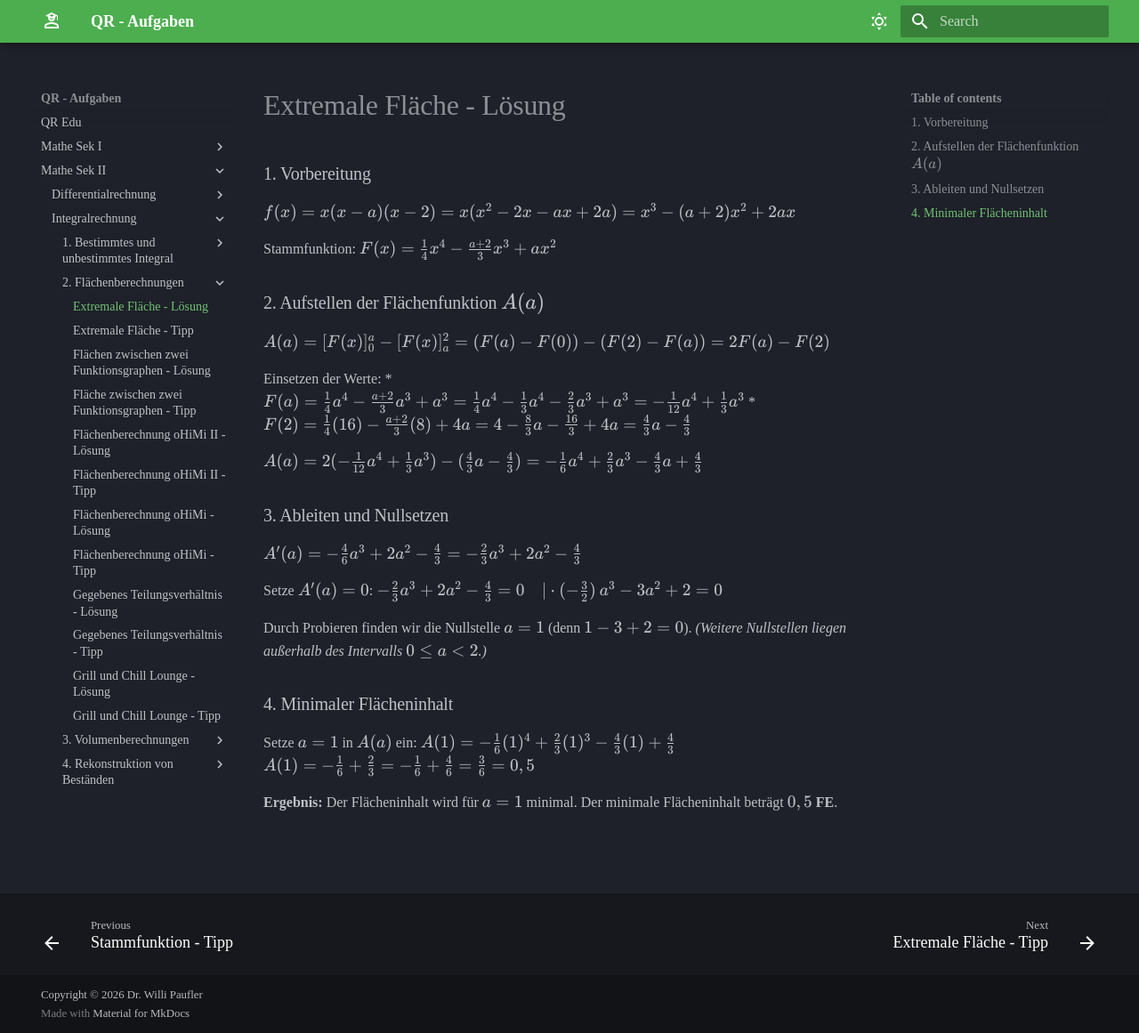
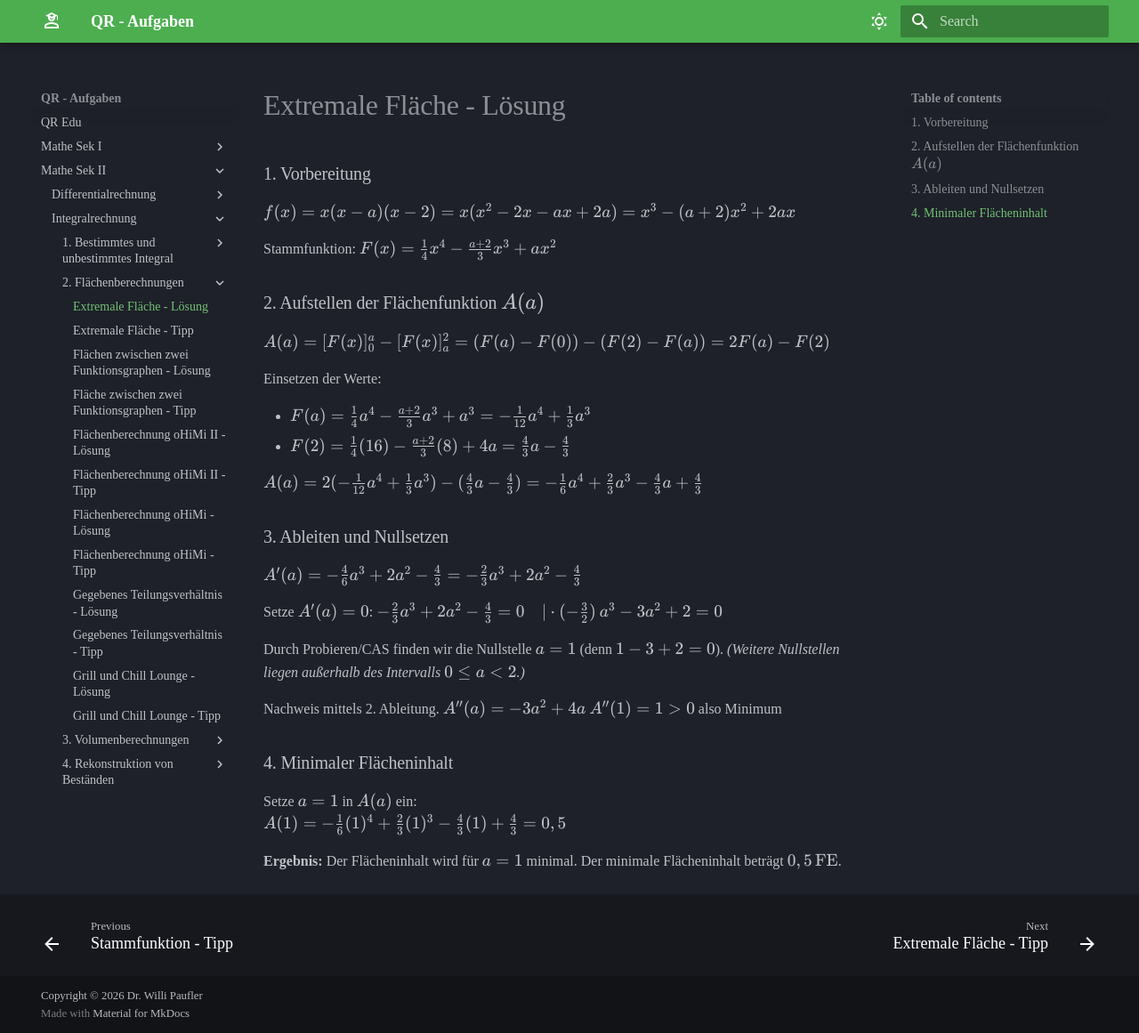
Before and after one commit to willipaufler/qr-edu, an MkDocs documentation site: the page built from docs/Mathe Sek II/Integralrechnung/2. Flächenberechnungen/extremale_fläche_lösung.md, in a window 1280 px wide and 1161 px high. Shown: the whole window at 89% size. Built offline with MkDocs 1.6.1 and Material for MkDocs 9.7.7, drawn with Linux system fonts in a browser that asks for light colours; some web fonts are replaced.

Commit message:
kleine änderungen

```diff
--- a/docs/Mathe Sek II/Integralrechnung/2. Flächenberechnungen/extremale_fläche_lösung.md
+++ b/docs/Mathe Sek II/Integralrechnung/2. Flächenberechnungen/extremale_fläche_lösung.md
@@ -9,8 +9,9 @@ Stammfunktion: $F(x) = \frac{1}{4}x^4 - \frac{a+2}{3}x^3 + ax^2$
 $A(a) = [F(x)]_0^a - [F(x)]_a^2 = (F(a) - F(0)) - (F(2) - F(a)) = 2F(a) - F(2)$
 
 Einsetzen der Werte:
-* $F(a) = \frac{1}{4}a^4 - \frac{a+2}{3}a^3 + a^3 = \frac{1}{4}a^4 - \frac{1}{3}a^4 - \frac{2}{3}a^3 + a^3 = -\frac{1}{12}a^4 + \frac{1}{3}a^3$
-* $F(2) = \frac{1}{4}(16) - \frac{a+2}{3}(8) + 4a = 4 - \frac{8}{3}a - \frac{16}{3} + 4a = \frac{4}{3}a - \frac{4}{3}$
+
+* $F(a) = \frac{1}{4}a^4 - \frac{a+2}{3}a^3 + a^3 =  -\frac{1}{12}a^4 + \frac{1}{3}a^3$
+* $F(2) = \frac{1}{4}(16) - \frac{a+2}{3}(8) + 4a = \frac{4}{3}a - \frac{4}{3}$
 
 $A(a) = 2(-\frac{1}{12}a^4 + \frac{1}{3}a^3) - (\frac{4}{3}a - \frac{4}{3}) = -\frac{1}{6}a^4 + \frac{2}{3}a^3 - \frac{4}{3}a + \frac{4}{3}$
 
@@ -21,13 +22,16 @@ Setze $A'(a) = 0$:
 $-\frac{2}{3}a^3 + 2a^2 - \frac{4}{3} = 0 \quad | \cdot (-\frac{3}{2})$
 $a^3 - 3a^2 + 2 = 0$
 
-Durch Probieren finden wir die Nullstelle **$a = 1$** (denn $1-3+2 = 0$).
+Durch Probieren/CAS finden wir die Nullstelle **$a = 1$** (denn $1-3+2 = 0$).
 *(Weitere Nullstellen liegen außerhalb des Intervalls $0 \leq a < 2$.)*
+
+Nachweis mittels 2. Ableitung.
+$A''(a) = -3a^2 + 4a$
+$A''(1) = 1>0$ also Minimum
 
 ### 4. Minimaler Flächeninhalt
 Setze $a = 1$ in $A(a)$ ein:
-$A(1) = -\frac{1}{6}(1)^4 + \frac{2}{3}(1)^3 - \frac{4}{3}(1) + \frac{4}{3}$
-$A(1) = -\frac{1}{6} + \frac{2}{3} = -\frac{1}{6} + \frac{4}{6} = \frac{3}{6} = 0,5$
+$A(1) = -\frac{1}{6}(1)^4 + \frac{2}{3}(1)^3 - \frac{4}{3}(1) + \frac{4}{3}=0,5$
 
 **Ergebnis:**
-Der Flächeninhalt wird für **$a = 1$** minimal. Der minimale Flächeninhalt beträgt **$0,5$ FE**.
+Der Flächeninhalt wird für **$a = 1$** minimal. Der minimale Flächeninhalt beträgt **$0,5\,\rm FE$**.
```
Also changed, not shown: docs/Mathe Sek II/Integralrechnung/1. Bestimmtes und unbestimmtes Integral/bestimmte_integrale_mit_parameter_lösung.md (renamed from docs/Mathe Sek II/Integralrechnung/1. Bestimmtes und unbestimmtes Integral/bestimmtes_integral_mit_parameter_lösung.md, +1 -1 lines), docs/Mathe Sek II/Integralrechnung/1. Bestimmtes und unbestimmtes Integral/bestimmte_integrale_mit_parameter_tipp.md (renamed from docs/Mathe Sek II/Integralrechnung/1. Bestimmtes und unbestimmtes Integral/bestimmtes_integral_mit_parameter_tipp.md, +1 -1 lines).
